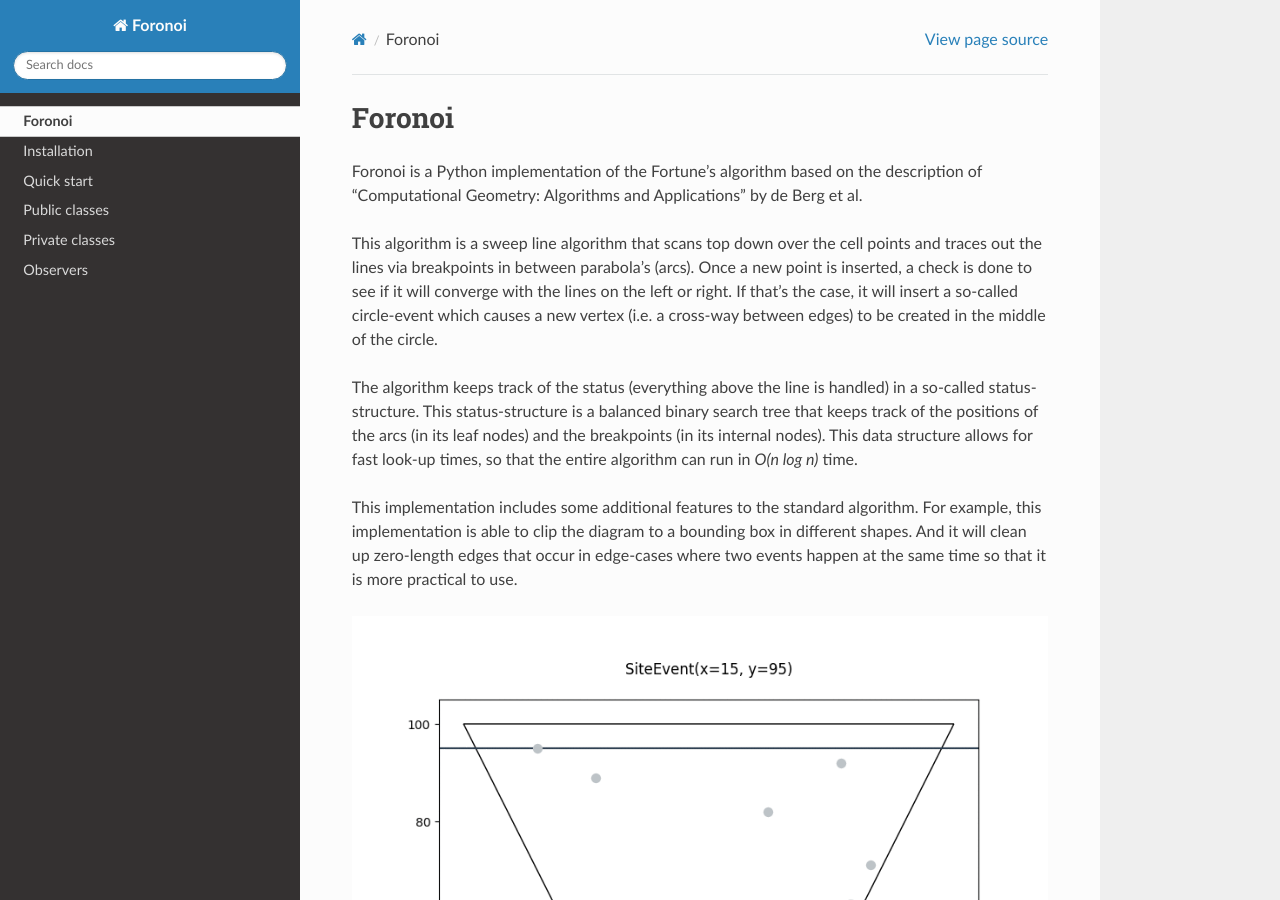
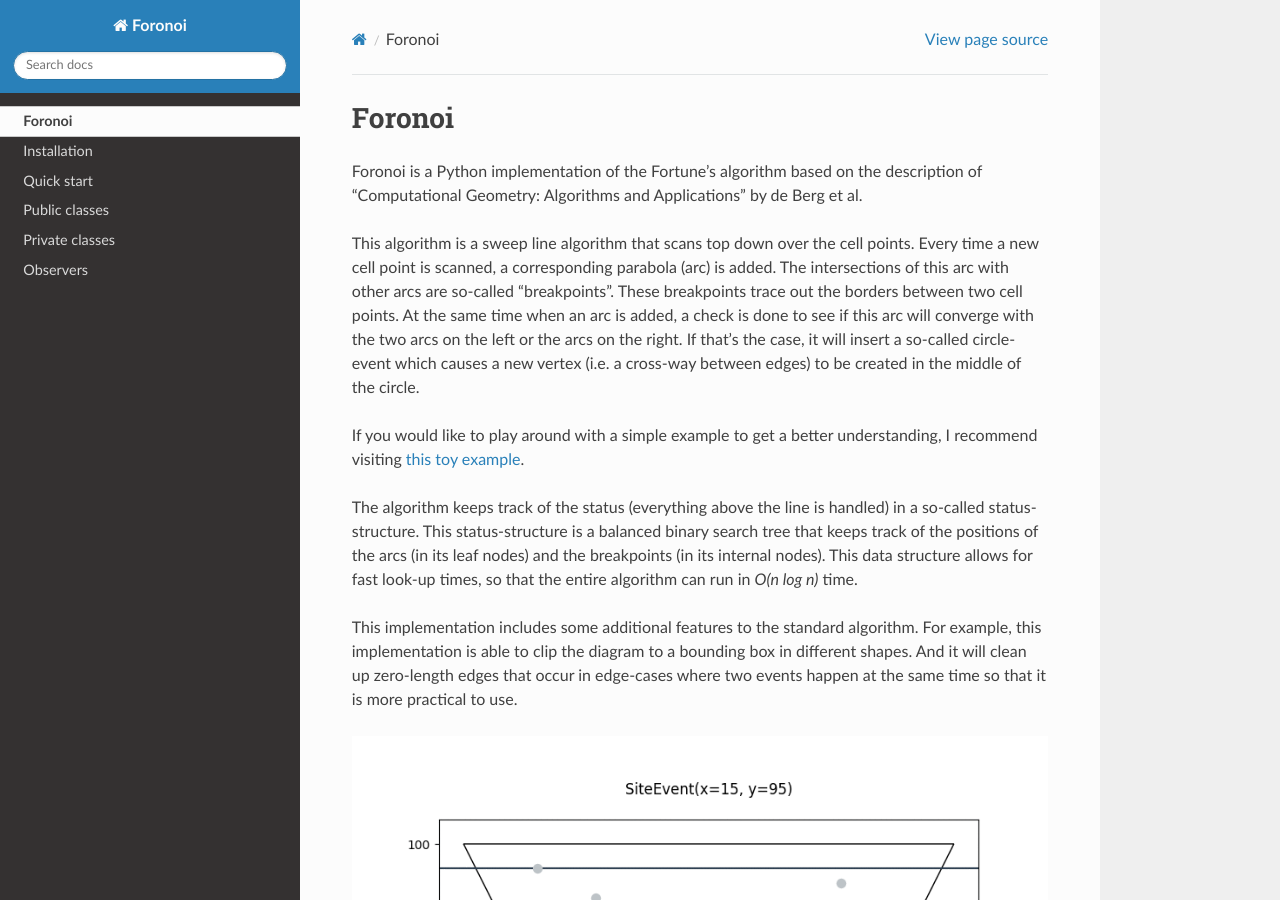
Before and after one commit to Yatoom/foronoi, a Sphinx documentation site: the page built from docs/index.rst, in a window 1280 px wide and 900 px high. Built offline with Sphinx 7.4.7 and the Read the Docs theme 2.0.0, drawn with Linux system fonts in a browser that asks for light colours.

Commit message:
Added new description.

```diff
--- a/docs/index.rst
+++ b/docs/index.rst
@@ -9,10 +9,20 @@
 Foronoi is a Python implementation of the Fortune's algorithm based on the description of "Computational Geometry:
 Algorithms and Applications" by de Berg et al.
 
-This algorithm is a sweep line algorithm that scans top down over the
-cell points and traces out the lines via breakpoints in between parabola's (arcs). Once a new point is inserted, a check
-is done to see if it will converge with the lines on the left or right. If that's the case, it will insert a so-called
-circle-event which causes a new vertex (i.e. a cross-way between edges) to be created in the middle of the circle.
+This algorithm is a sweep line algorithm that scans top down over the cell points. Every time a new cell point is
+scanned, a corresponding parabola (arc) is added. The intersections of this arc with other arcs are so-called
+"breakpoints". These breakpoints trace out the borders between two cell points. At the same time when an arc is added,
+a check is done to see if this arc will converge with the two arcs on the left or the arcs on the right. If that’s the
+case, it will insert a so-called circle-event which causes a new vertex (i.e. a cross-way between edges) to be created
+in the middle of the circle.
+
+If you would like to play around with a simple example to get a better understanding, I recommend visiting
+|desmos|.
+
+.. |desmos| raw:: html
+
+   <a href="https://www.desmos.com/calculator/ejatebvup4" target="_blank">this toy example</a>
+
 
 The algorithm keeps track of the status (everything above the line is handled) in a so-called status-structure. This
 status-structure is a balanced binary search tree that keeps track of the positions of the arcs (in its leaf nodes) and
```
